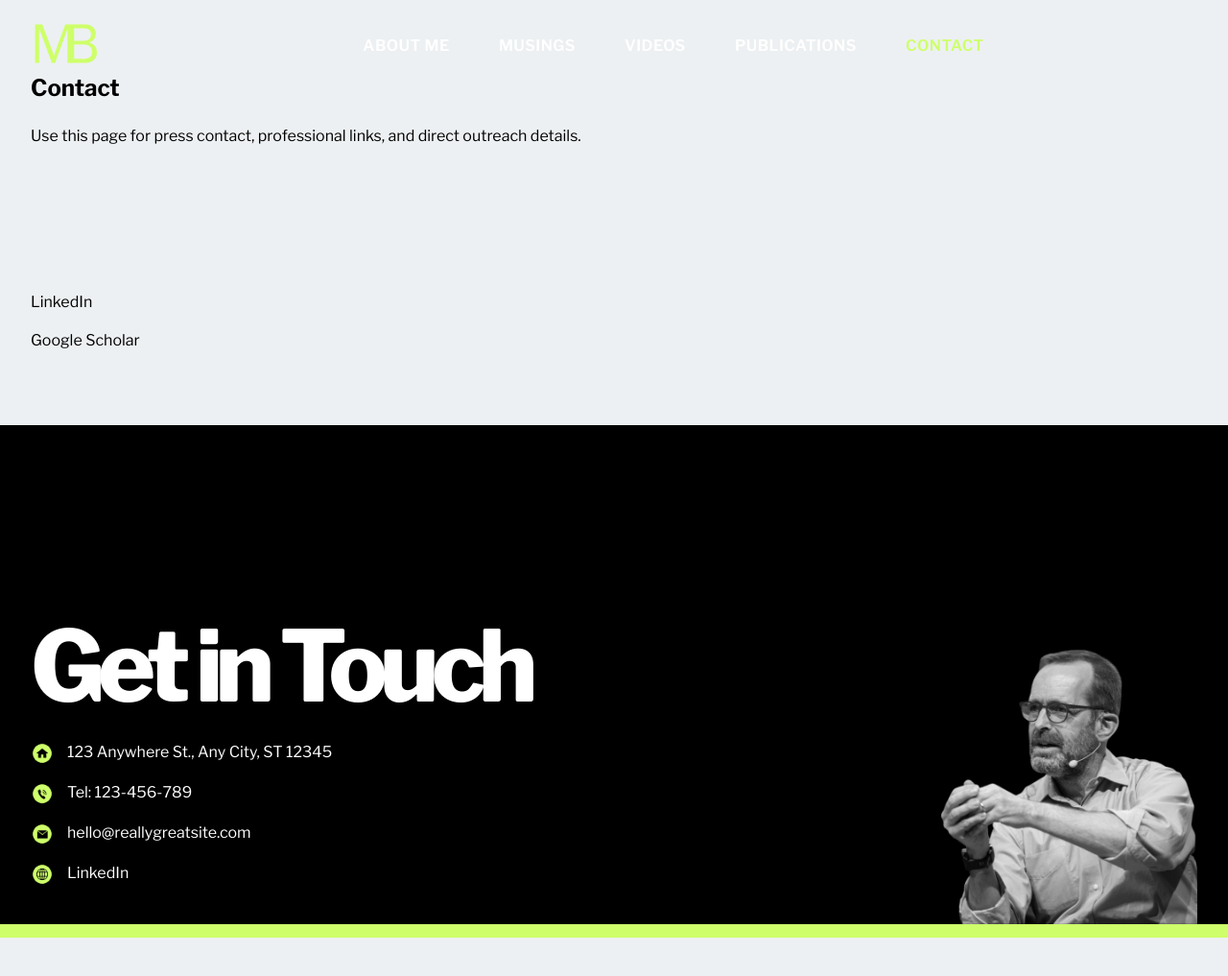
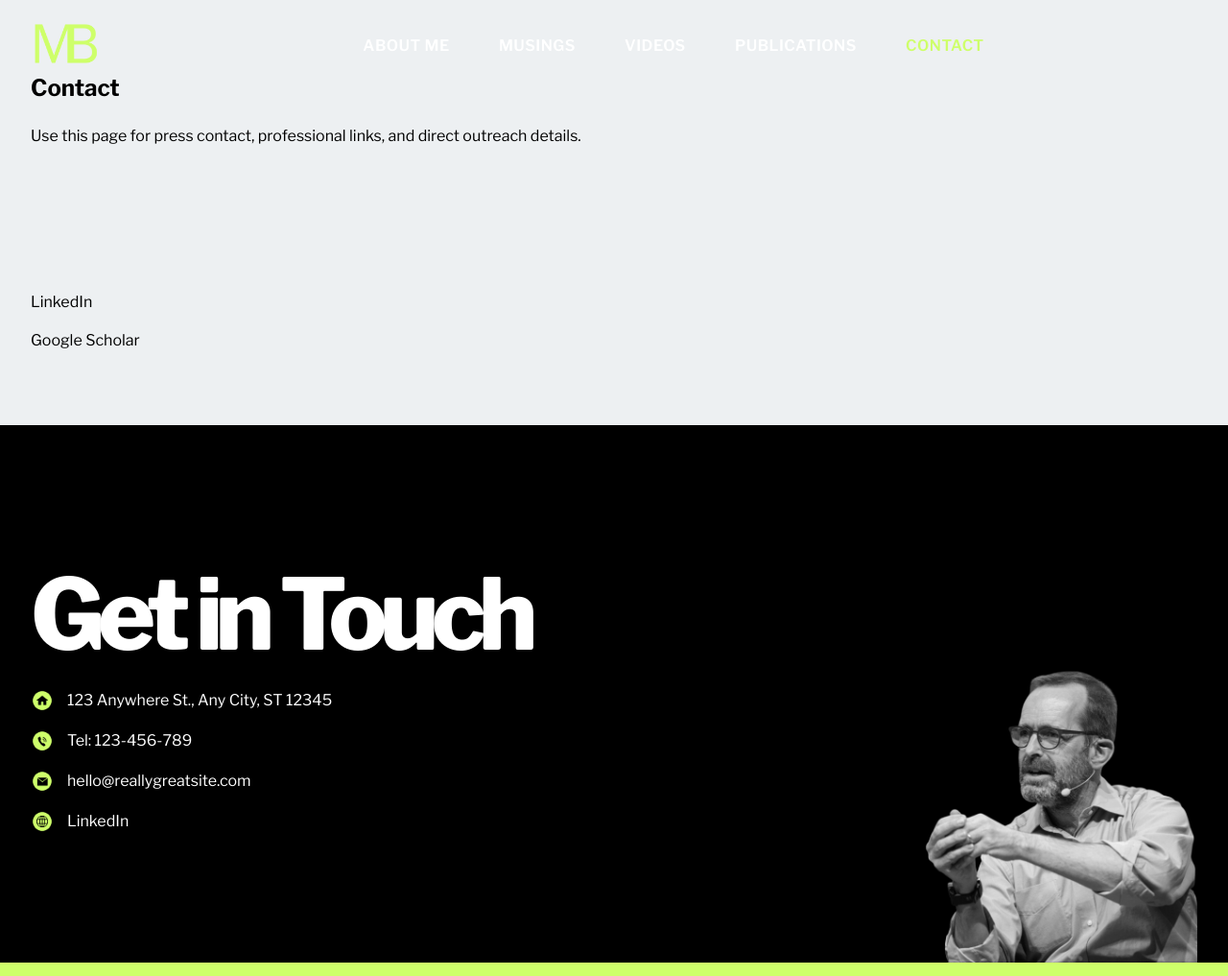
Before and after one commit to lacahelpme/mb, a Jekyll site: the page built from contact.html, in a window 1280 px wide. Shown: the whole page at 96% size. Built offline with Jekyll 4.4.1, drawn with Linux system fonts in a browser that asks for light colours; before the commit the page ends 977 px from its top, so only the background shows below that.

Commit message:
Update style.css

```diff
--- a/assets/css/style.css
+++ b/assets/css/style.css
@@ -1199,14 +1199,17 @@ p:last-child, h1:last-child, h2:last-child, h3:last-child, h4:last-child {
 
 .footer-grid {
   display: grid;
-  grid-template-columns: 1fr 0.98fr;
-  gap: 24px;
-  align-items: end;
-  min-height: 520px;
+  grid-template-columns: 1fr 1.08fr;
+  gap: 12px;
+  align-items: stretch;
+  min-height: 560px;
 }
 
 .footer-copy {
   padding: 56px 0 40px;
+  display: flex;
+  flex-direction: column;
+  justify-content: center;
 }
 
 .footer-copy h2 {
@@ -1251,17 +1254,20 @@ p:last-child, h1:last-child, h2:last-child, h3:last-child, h4:last-child {
 }
 
 .footer-image {
+  position: relative;
+  height: 100%;
+  min-height: 560px;
   display: flex;
   justify-content: flex-end;
-  align-items: end;
+  align-items: flex-end;
+}
+
+.footer-image img {
+  width: 100%;
   height: 100%;
-}
-
-.footer-image img {
-  max-height: 500px;
-  width: auto;
+  max-height: none;
   object-fit: contain;
-  object-position: bottom right;
+  object-position: right bottom;
   display: block;
 }
 
@@ -1269,7 +1275,6 @@ p:last-child, h1:last-child, h2:last-child, h3:last-child, h4:last-child {
   height: 14px;
   background: var(--accent);
 }
-
 /* Utilities */
 
 .about-main p,
```
